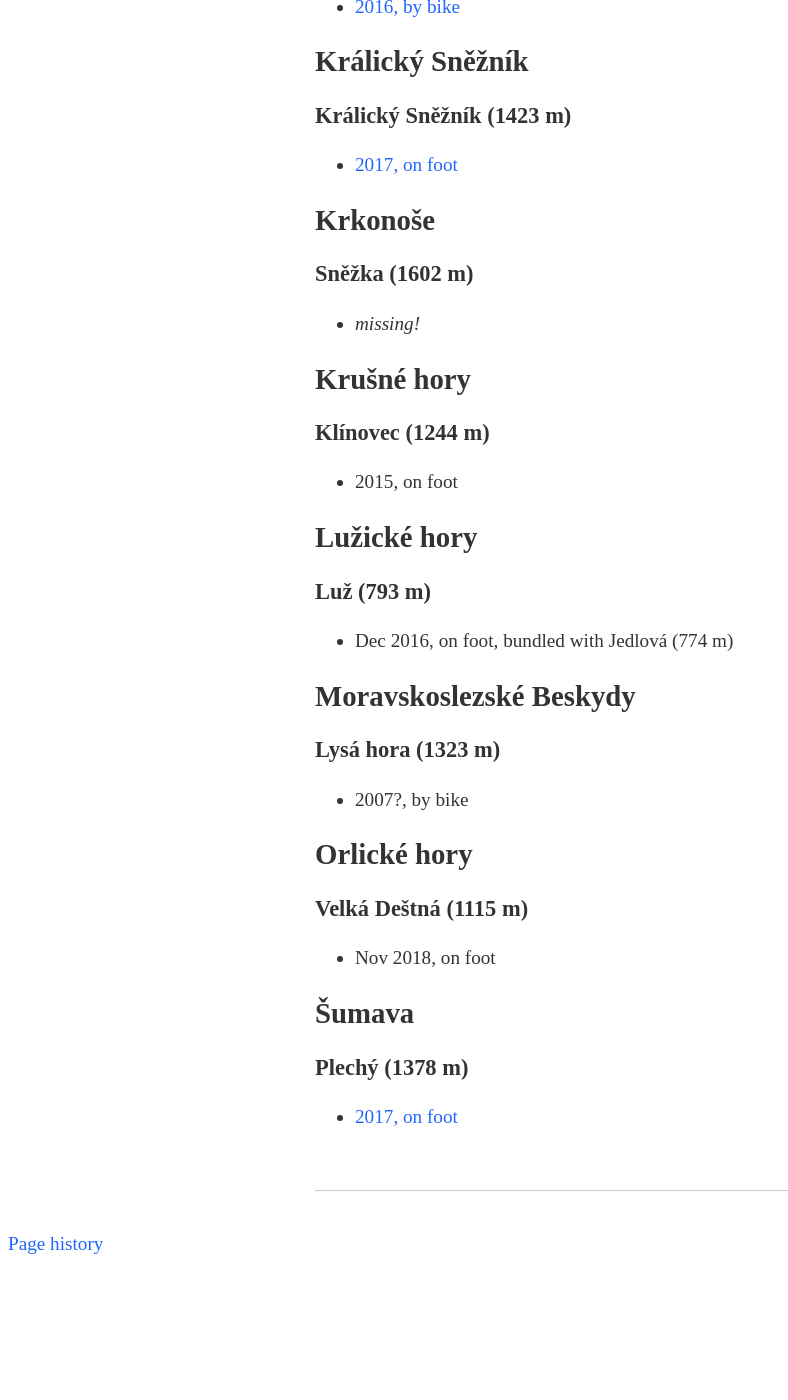
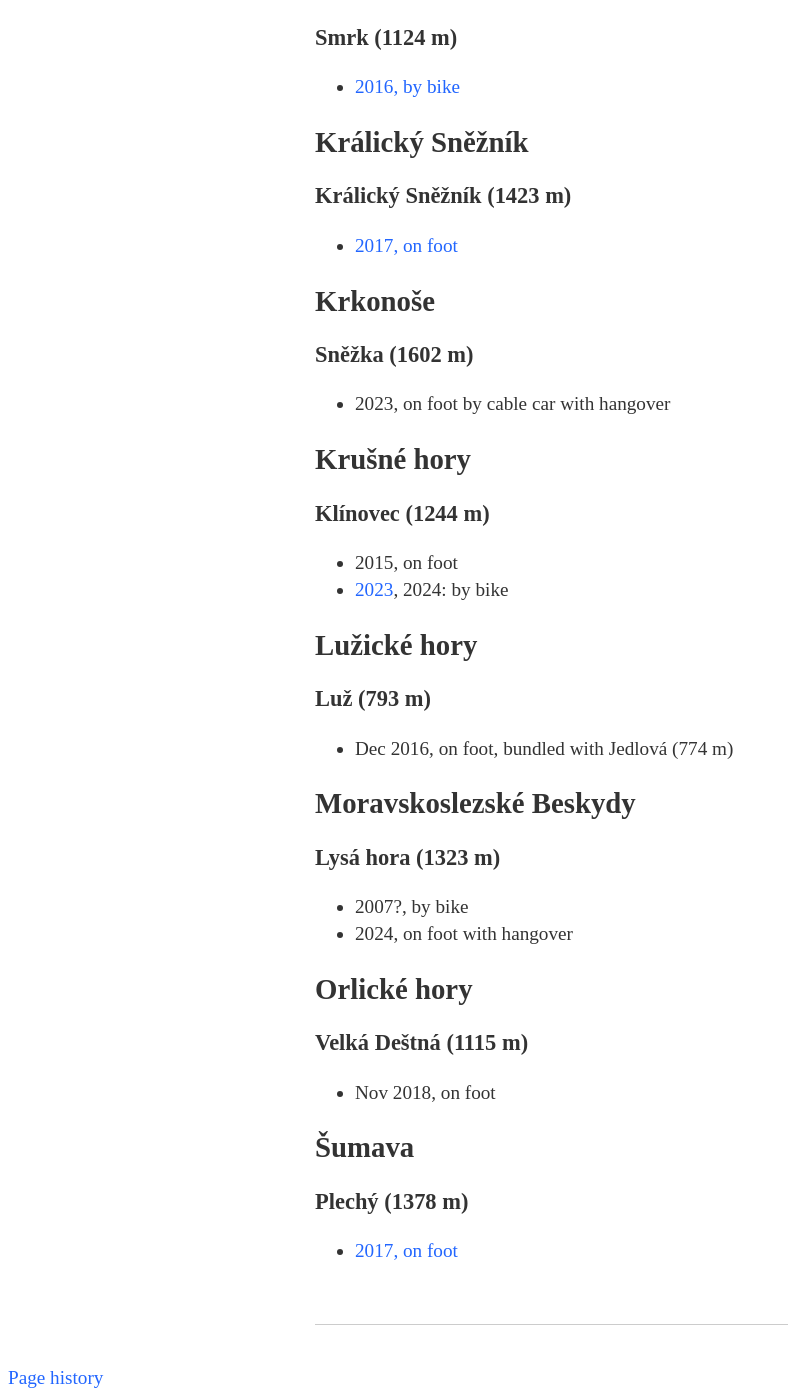
Before and after one commit to Werkov/Werkov.github.io, a Jekyll site: the page built from p/hc.md, in a window 1280 px wide and 1400 px high, scrolled down 1701 px. Shown: the whole window, without its empty margins (0-788 px from the left). Built offline with Jekyll 4.4.1, drawn with Linux system fonts in a browser that asks for light colours; before the commit the page ends 2967 px from its top, so only the background shows below that; some of the changed text lies outside the part shown.

Commit message:
Hill climbing update

```diff
--- a/p/hc.md
+++ b/p/hc.md
@@ -21,17 +21,20 @@ Peaks of selected mountain ranges (this would be a [challenge][1]).
 
 ### Tok (865 m)
   * [2016, by bike]({% post_url 2016-09-28-tok %})
+  * 2025, on foot in winter
 
 ## České středohoří
 
 ### Milešovka (837 m)
   * 2006?, by bike (pushed a lot)
+  * 2022?, on foot
 
 
 ## Českomoravská vrchovina
 
 ### Javořice (837 m)
   * 2008?, by bike
+  * more times
 
 ### Devět skal (836 m)
   * 2009?, by bike
@@ -74,13 +77,14 @@ Peaks of selected mountain ranges (this would be a [challenge][1]).
 ## Krkonoše
 
 ### Sněžka (1602 m)
-  * _missing!_
+  * 2023, on foot by cable car with hangover
 
 
 ## Krušné hory
 
 ### Klínovec (1244 m)
   * 2015, on foot
+  * [2023]({% post_url 2023-11-23-karlsbad %}), 2024: by bike
 
 
 ## Lužické hory
@@ -93,6 +97,7 @@ Peaks of selected mountain ranges (this would be a [challenge][1]).
 
 ### Lysá hora (1323 m)
   * 2007?, by bike
+  * 2024, on foot with hangover
 
 
 ## Orlické hory
```
